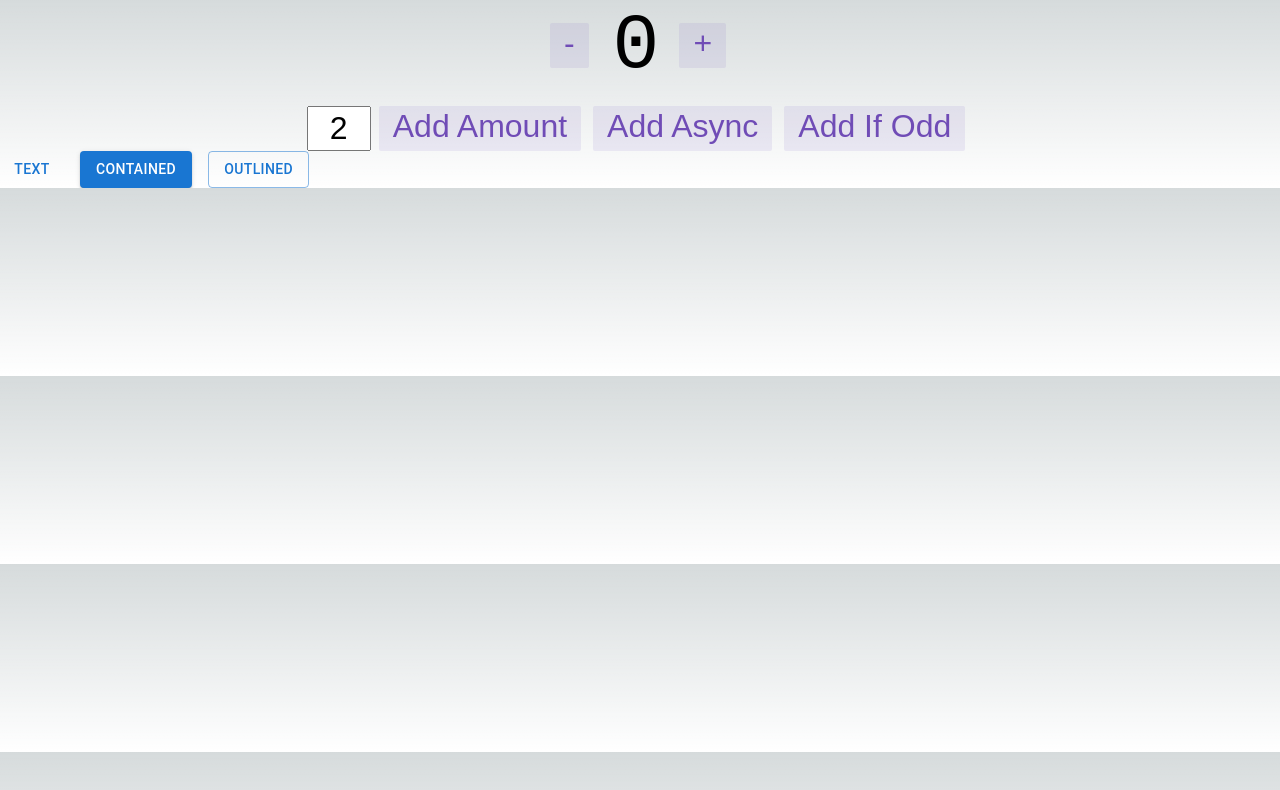
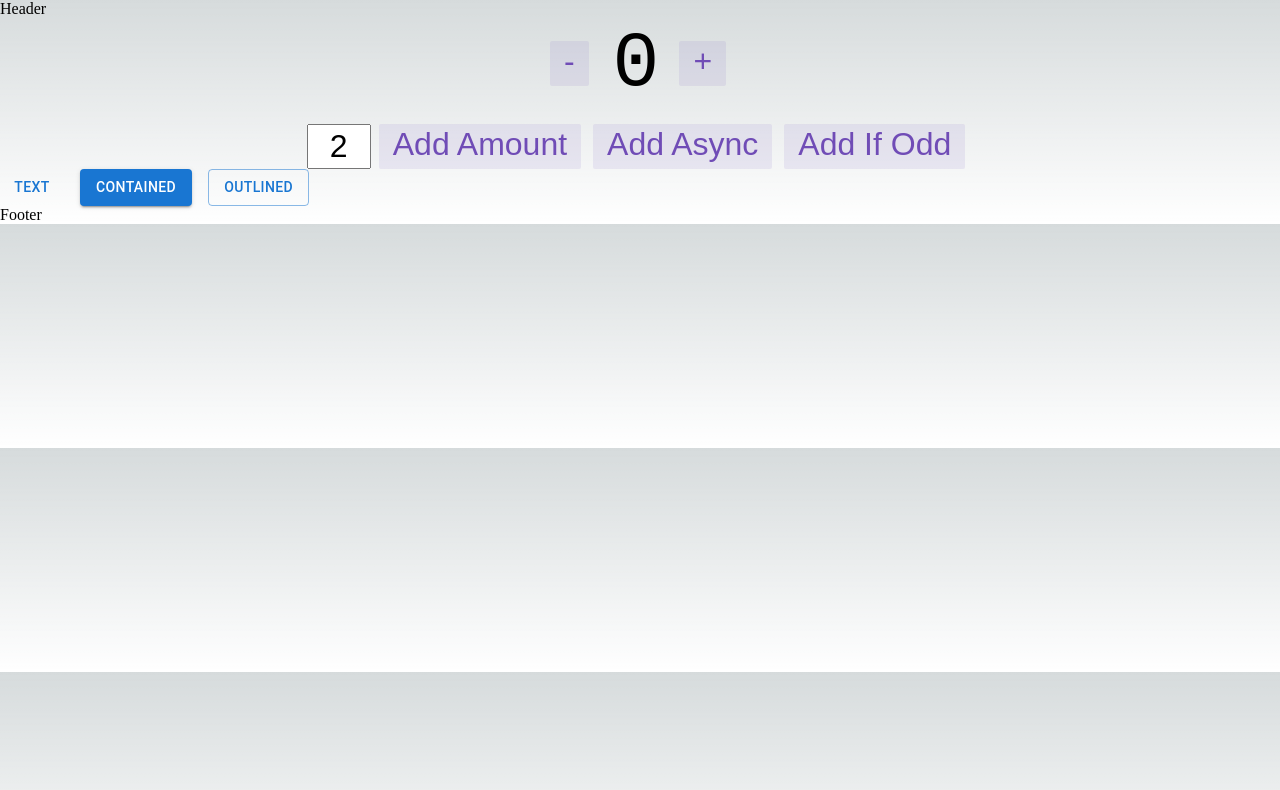
Before and after one commit to ilia-io/movie-portal, a Next.js app: page /about in a window 1280 px wide. Shown: the top 790 px of the page. Built offline with nearby package versions, Linux system fonts and the light colour scheme.

Commit message:
feat: add layout component

```diff
--- a/src/pages/_app.tsx
+++ b/src/pages/_app.tsx
@@ -1,12 +1,15 @@
 import store from '@/store/store';
 import '@/styles/globals.css';
+import Layout from '@/widgets/Layout';
 import type { AppProps } from 'next/app';
 import { Provider } from 'react-redux';
 
 export default function App({ Component, pageProps }: AppProps) {
   return (
-    <Provider store={store}>
-      <Component {...pageProps} />
-    </Provider>
+    <Layout>
+      <Provider store={store}>
+        <Component {...pageProps} />
+      </Provider>
+    </Layout>
   );
 }
--- /dev/null
+++ b/src/widgets/Footer.tsx
@@ -0,0 +1,11 @@
+import React from 'react'
+
+type Props = {}
+
+const Footer = (props: Props) => {
+  return (
+    <div>Footer</div>
+  )
+}
+
+export default Footer
--- /dev/null
+++ b/src/widgets/Header.tsx
@@ -0,0 +1,11 @@
+import React from 'react'
+
+type Props = {}
+
+const Header = (props: Props) => {
+  return (
+    <div>Header</div>
+  )
+}
+
+export default Header
--- /dev/null
+++ b/src/widgets/Layout.tsx
@@ -0,0 +1,19 @@
+import React from 'react';
+import Header from './Header';
+import Footer from './Footer';
+
+type Props = {
+  children: React.ReactNode;
+};
+
+const Layout = ({ children }: Props) => {
+  return (
+    <>
+      <Header />
+      <main>{children}</main>
+      <Footer />
+    </>
+  );
+};
+
+export default Layout;
```
